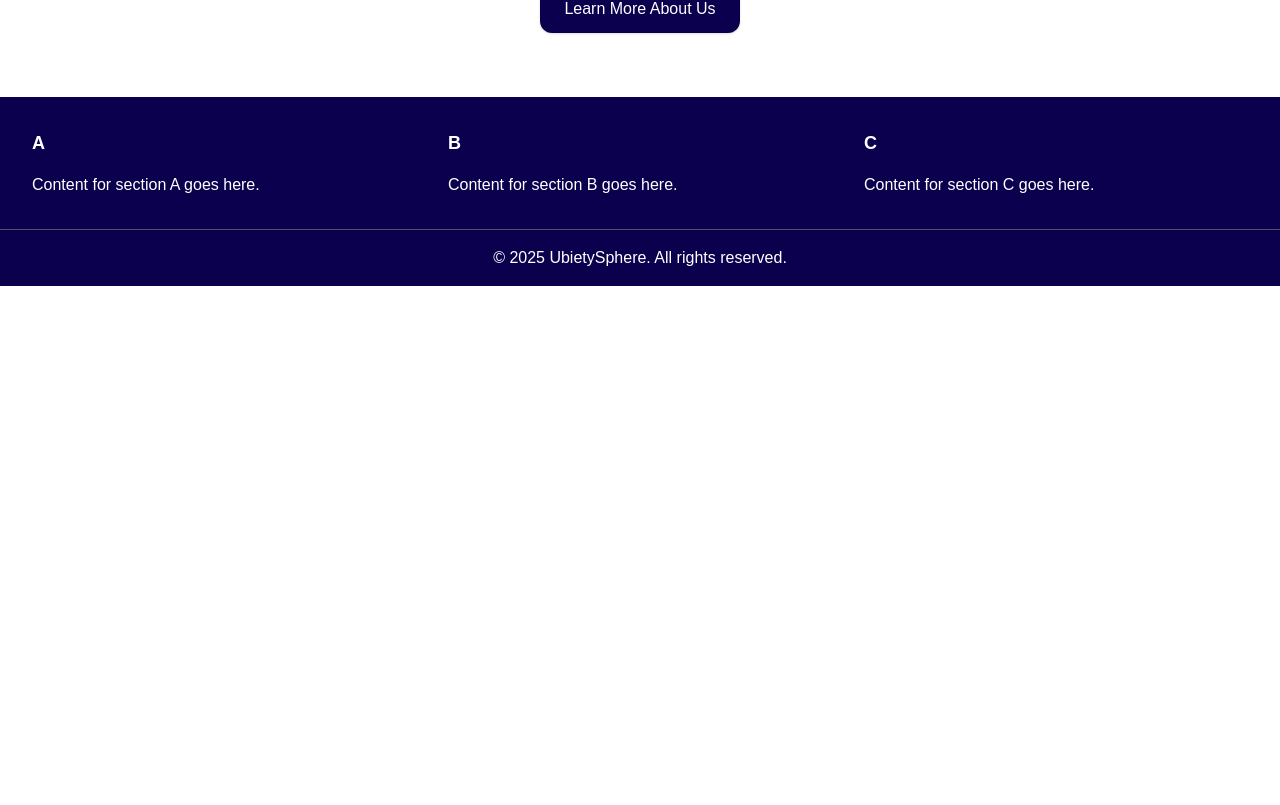
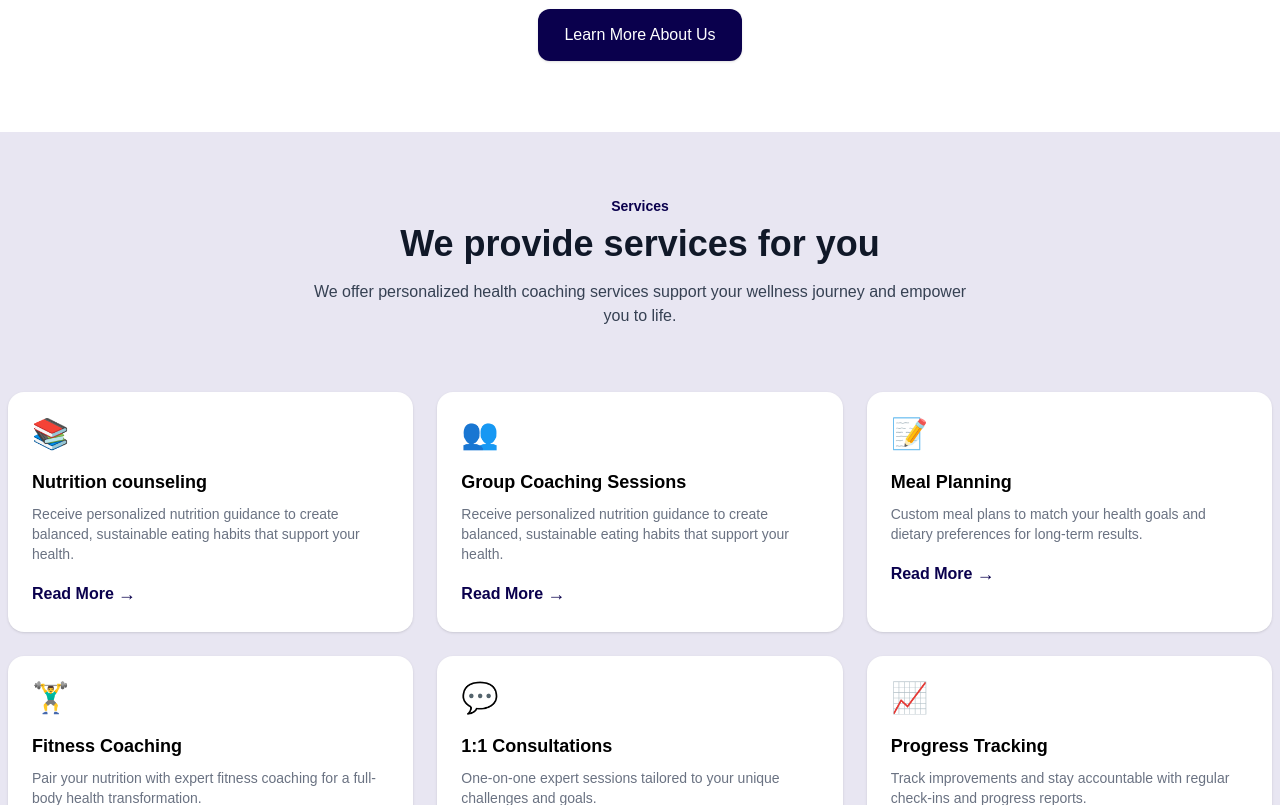
Before and after one commit to MuhammadAzfarAslam/ubietysphere.ae, a Next.js app: page / in a window 1280 px wide. Shown: the part 1155-1960 px from the top of the page. Before the commit the page ends 1441 px from the top, so only its background shows below. Built offline with nearby package versions, Linux system fonts and the light colour scheme.

Commit message:
Services Section 3

```diff
--- a/app/page.jsx
+++ b/app/page.jsx
@@ -1,5 +1,44 @@
 import HomepageBanner from "@/components/banner/HomepageBanner";
 import Image from "next/image";
+
+const services = [
+  {
+    icon: "📚", // Replace with your actual SVG/icon
+    title: "Nutrition counseling",
+    description:
+      "Receive personalized nutrition guidance to create balanced, sustainable eating habits that support your health.",
+  },
+  {
+    icon: "👥", // Replace with your actual SVG/icon
+    title: "Group Coaching Sessions",
+    description:
+      "Receive personalized nutrition guidance to create balanced, sustainable eating habits that support your health.",
+  },
+  {
+    icon: "📝",
+    title: "Meal Planning",
+    description:
+      "Custom meal plans to match your health goals and dietary preferences for long-term results.",
+  },
+  {
+    icon: "🏋️‍♂️",
+    title: "Fitness Coaching",
+    description:
+      "Pair your nutrition with expert fitness coaching for a full-body health transformation.",
+  },
+  {
+    icon: "💬",
+    title: "1:1 Consultations",
+    description:
+      "One-on-one expert sessions tailored to your unique challenges and goals.",
+  },
+  {
+    icon: "📈",
+    title: "Progress Tracking",
+    description:
+      "Track improvements and stay accountable with regular check-ins and progress reports.",
+  },
+];
 
 export default function Home() {
   return (
@@ -62,11 +101,11 @@ export default function Home() {
       </div>
 
       {/* Section 2 */}
-      <section className="relative bg-primary-light pb-16 pt-30">
+      <section className="relative bg-primary-light pb-16 lg:pt-36 pt-6">
         {/* White Overlay */}
         <div className="absolute inset-0 bg-white opacity-100 pointer-events-none"></div>
         <div className="relative max-w-7xl mx-auto text-center px-2 lg:px-16">
-          <p className="text-sm font-medium text-primary mb-2">
+          <p className="text-sm font-bold text-primary mb-2">
             About Ubiety Sphere
           </p>
           <h2 className="text-3xl md:text-4xl font-semibold text-gray-900 mb-4">
@@ -81,10 +120,63 @@ export default function Home() {
           </p>
           <a
             href="#"
-            className="inline-block px-6 py-3 bg-primary text-white font-medium rounded-xl shadow hover:bg-primary-dark transition"
+            className="inline-block px-6 py-3 bg-primary text-white font-medium rounded-xl shadow relative overflow-hidden group border-2 border-transparent hover:border-primary transition"
           >
-            Learn More About Us
+            <span className="relative z-10 group-hover:text-primary">
+              Learn More About Us
+            </span>
+            <span className="absolute left-0 top-0 w-full h-full bg-secondary transform scale-x-0 group-hover:scale-x-100 origin-left transition-transform duration-500 ease-in-out"></span>
           </a>
+        </div>
+      </section>
+
+      {/* Services Section 3 */}
+      <section className="services relative bg-primary-light py-16">
+        {/* White Overlay */}
+        <div className="absolute inset-0 bg-white opacity-90 pointer-events-none"></div>
+        <div className="relative max-w-7xl pb-10 mx-auto text-center px-2 lg:px-16">
+          <p className="text-sm font-bold text-primary mb-2">Services</p>
+          <h2 className="text-3xl md:text-4xl font-semibold text-gray-900 mb-4">
+            We provide services for you
+          </h2>
+          <p className="text-base text-gray-700 mb-6 max-w-2xl mx-auto">
+            We offer personalized health coaching services support your wellness
+            journey and empower you to life.
+          </p>
+          {/* <a
+            href="#"
+            className="inline-block px-6 py-3 bg-primary text-white font-medium rounded-xl shadow relative overflow-hidden group border-2 border-transparent hover:border-primary transition"
+          >
+            <span className="relative z-10 group-hover:text-primary">
+              All Services
+            </span>
+            <span className="absolute left-0 top-0 w-full h-full bg-secondary transform scale-x-0 group-hover:scale-x-100 origin-left transition-transform duration-500 ease-in-out"></span>
+          </a> */}
+        </div>
+        <div className="max-w-7xl mx-auto px-2 grid grid-cols-1 sm:grid-cols-2 lg:grid-cols-3 gap-6">
+          {services.map((item, idx) => (
+            <div
+              key={idx}
+              className="relative group p-6 rounded-2xl  bg-white overflow-hidden transition-all duration-500 shadow hover:shadow-lg"
+            >
+              {/* Hover Overlay */}
+              <div className="absolute inset-0 bg-secondary scale-y-0 group-hover:scale-y-100 origin-bottom transition-transform duration-500 ease-in-out rounded-2xl z-0" />
+
+              {/* Content */}
+              <div className="relative z-10">
+                <div className="mb-4 text-3xl">{item.icon}</div>
+                <h3 className="font-bold text-lg text-black transition-colors duration-300">
+                  {item.title}
+                </h3>
+                <p className="text-gray-500 mt-2 text-sm transition-colors duration-300">
+                  {item.description}
+                </p>
+                <div className="mt-4 font-bold text-primary transition-colors duration-300 inline-flex items-center gap-1">
+                  Read More <span className="text-lg">→</span>
+                </div>
+              </div>
+            </div>
+          ))}
         </div>
       </section>
     </>
--- a/components/banner/HomepageBanner.jsx
+++ b/components/banner/HomepageBanner.jsx
@@ -5,16 +5,16 @@ const HomepageBanner = () => {
     <div>
       {/* Banner Section */}
       <div
-        className="relative h-[calc(100vh-108px)] bg-cover bg-center"
+        className="relative lg:h-[calc(100vh-108px)] h-[400px]  bg-cover bg-center"
         style={{ backgroundImage: "url('/assets/images/bg1.jpg')" }}
       >
         <div className="absolute inset-0 bg-black opacity-0 z-20"></div>{" "}
         {/* Optional overlay for readability */}
         <div className="max-w-7xl container mx-auto flex h-full items-center justify-between px-4 sm:px-6 lg:px-8 relative z-30">
           {/* Left Column */}
-          <div className="w-1/2"></div> {/* Empty column */}
+          <div className="lg:w-1/2"></div> {/* Empty column */}
           {/* Right Column */}
-          <div className="w-1/2 text-black">
+          <div className="lg:w-1/2 text-black">
             <h1 className="text-4xl font-semibold mb-4">Get in Touch</h1>
             <p className="text-lg mb-6">
               Lorem ipsum dolor sit amet, consectetur adipiscing elit. Curabitur
```
